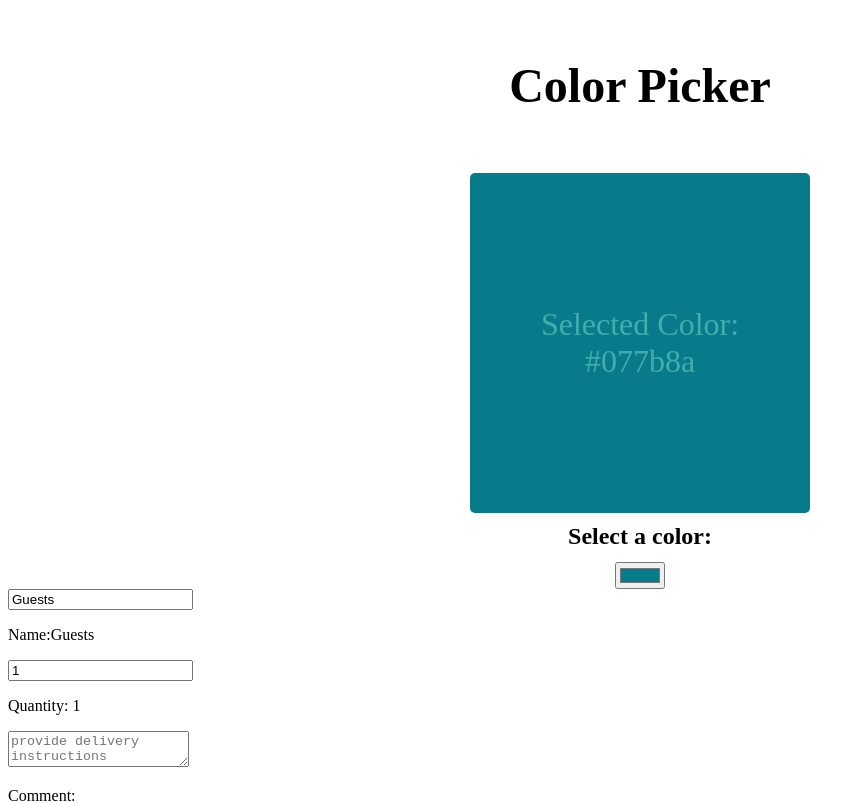
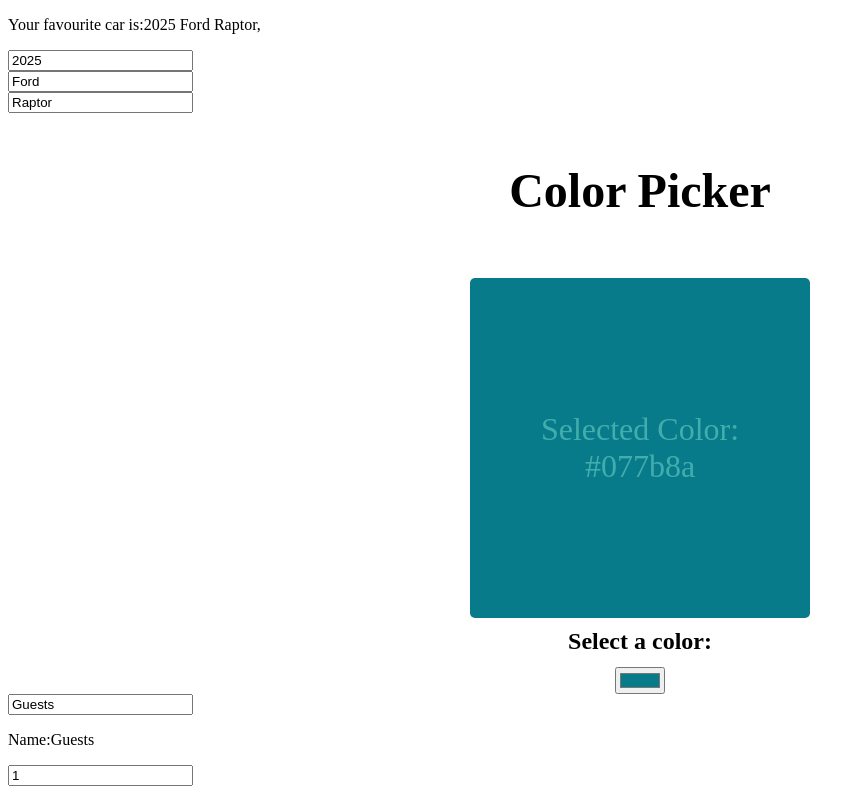
Before and after one commit to hpeter19/React, a React (Vite) app: page / in a window 1280 px wide. Shown: the top 803 px of the page, without its empty margins (0-865 px from the left). Built offline with nearby package versions, Linux system fonts and the light colour scheme.

Commit message:
updating state of an object using react

```diff
--- a/src/App.jsx
+++ b/src/App.jsx
@@ -6,6 +6,7 @@
 import MyComponent from './myComponent';
 import Counter from './counter';
 import ColorPicker from './colorPicker';
+import MyComponento from './myComponento';
 
 
 function App() {
@@ -22,6 +23,7 @@
 
   return (
     <div >
+      <MyComponento />
       <ColorPicker />
       <MyComponent />
       <Counter />
--- /dev/null
+++ b/src/myComponento.jsx
@@ -0,0 +1,23 @@
+    import React,{useState} from 'react';
+//importing the source objects
+        function MyComponento(){
+
+        const [car,setCar]= useState({Year:2025,Manufacturer:"Ford",Model:"Raptor"});
+        function handleYearChange(event){
+            setCar(c=> ({...c, Year:event.target.value}));
+        }
+        function handleManufacturerChange(event){
+                setCar(c => ({...c, Manufacturer:event.target.value}));
+        }
+        function handleModelChange(event){
+            setCar(c=>({...c, Model:event.target.value}));
+        }
+        return( <div>
+        <p>Your favourite car is:{car.Year} {car.Manufacturer} {car.Model}, </p>
+
+        <input type="number" value={car.Year} onChange={handleYearChange}/><br/>
+        <input type="text" value={car.Manufacturer} onChange={handleManufacturerChange}/><br/>
+        <input type="text" value={car.Model} onChange={ handleModelChange}/>
+            </div>);
+    }
+    export default MyComponento
```
